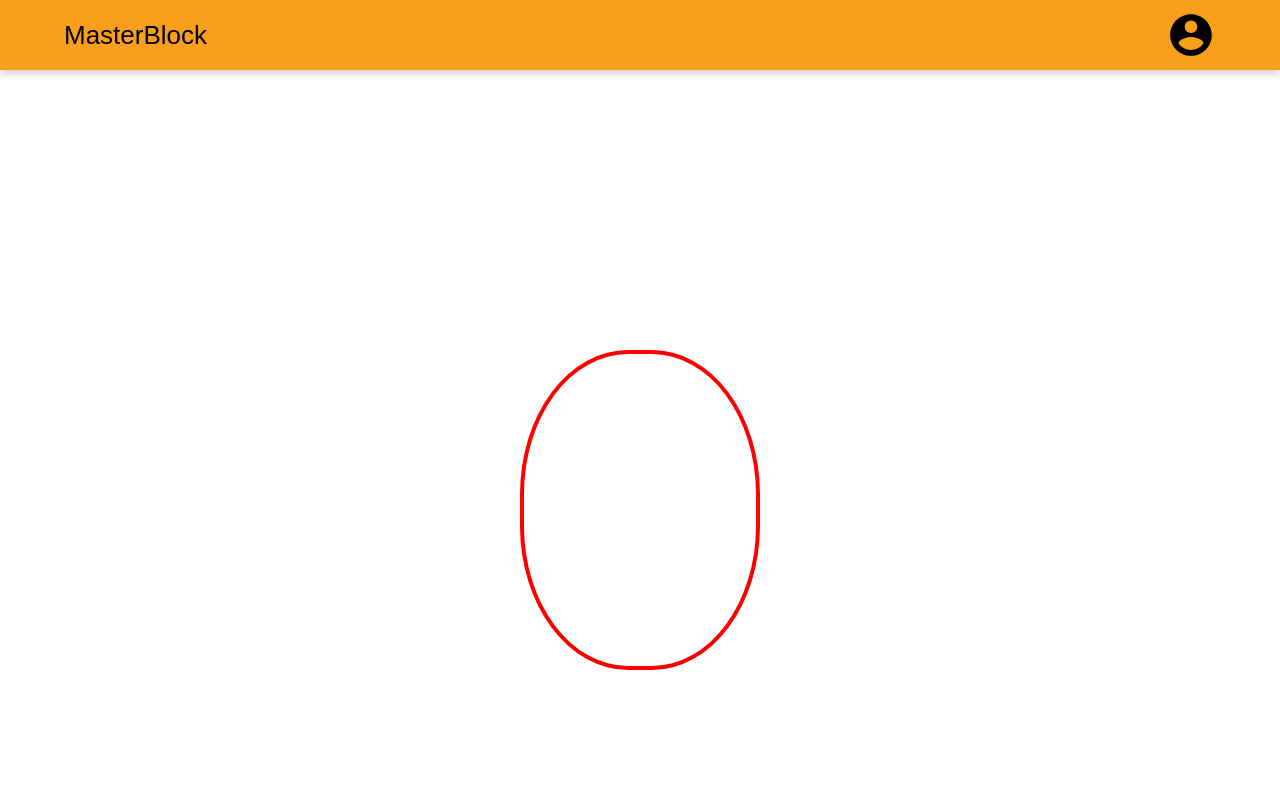
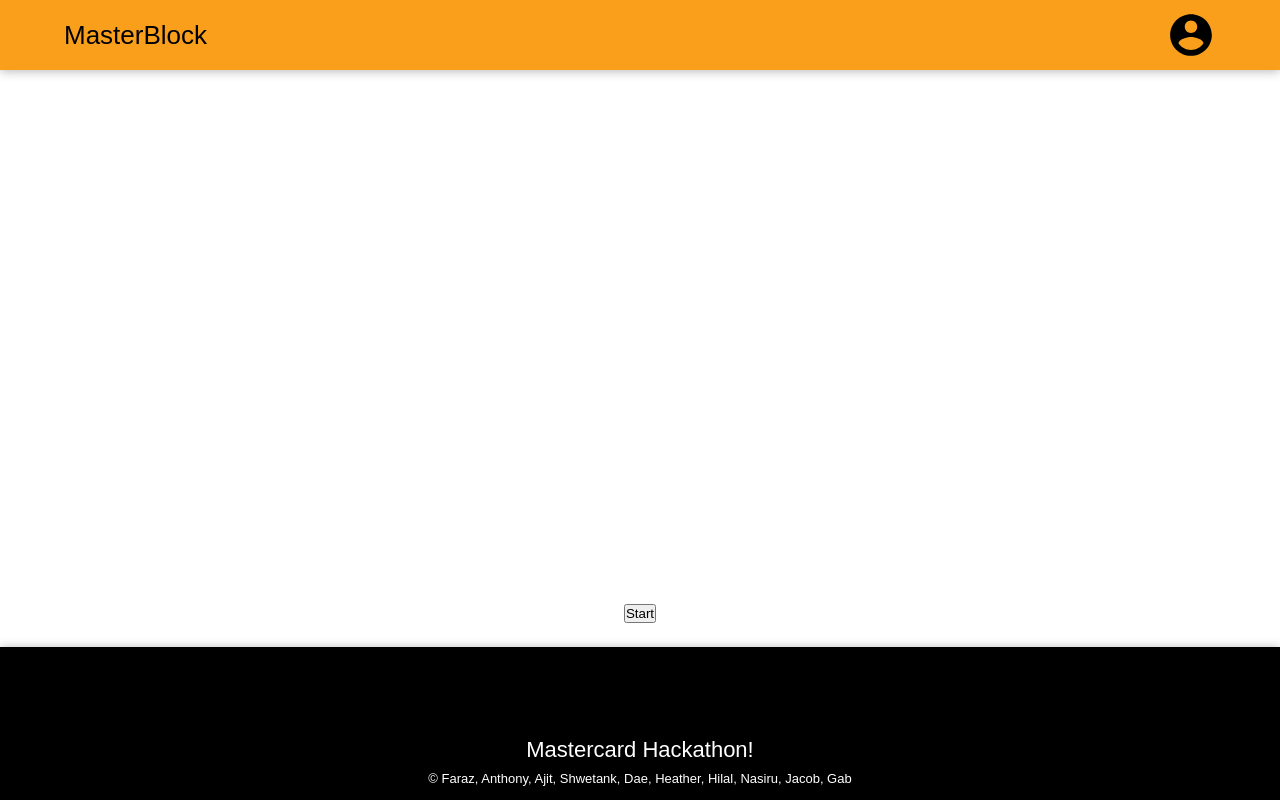
Before and after one commit to JakeHildy/mastercard-hackathon, a React (Create React App) app: page /home in a window 1280 px wide. Shown: the top 800 px of the page. Built offline with nearby package versions, Linux system fonts and the light colour scheme.

Commit message:
Added video overlay

```diff
--- a/src/components/molecules/Video/Video.jsx
+++ b/src/components/molecules/Video/Video.jsx
@@ -25,6 +25,7 @@ export class Video extends Component {
   };
 
   render() {
+    // const { playing } = this.state;
     return (
       <>
         <div className="video__container">
@@ -35,7 +36,11 @@ export class Video extends Component {
             autoPlay
             className="video__videoFeed"
           ></video>
-          <div className="video__overlay"></div>
+          <div
+            className={`video__overlay video__overlay${
+              this.state.playing ? '--on' : '--off'
+            }`}
+          ></div>
         </div>
         <div className="video__input">
           {this.state.playing ? (
--- a/src/components/molecules/Video/Video.scss
+++ b/src/components/molecules/Video/Video.scss
@@ -15,7 +15,7 @@
 
   &__videoFeed {
     width: 100%;
-    height: 65vw;
+    height: min(65vw, 50rem);
     display: block;
   }
 
@@ -28,5 +28,12 @@
     height: min(42.6vw, 32rem);
     border: 4px solid red;
     border-radius: 45%;
+
+    // &--on {
+    //   display: block;
+    // }
+    &--off {
+      display: none;
+    }
   }
 }
```
